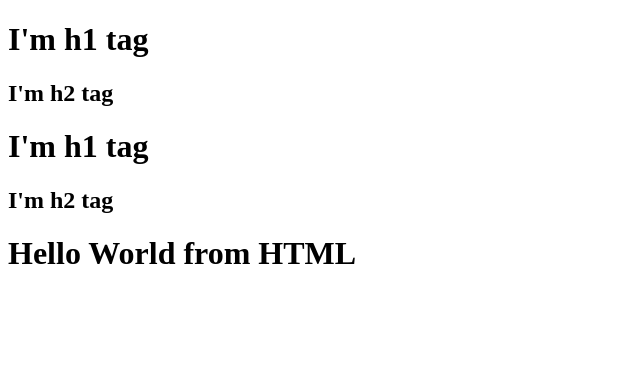
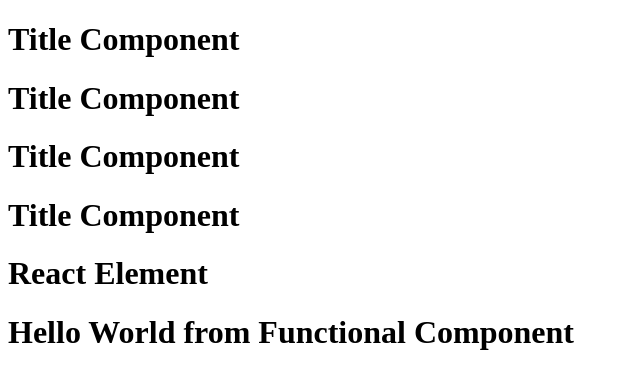
Before and after one commit to nehaattrash/Namaste-React, a React (Vite) app: page / in a window 1280 px wide. Shown: the top 388 px of the page, without its empty margins (0-640 px from the left). Built offline with nearby package versions, Linux system fonts and the light colour scheme.

Commit message:
Episode 3

```diff
--- /dev/null
+++ b/App1.js
@@ -0,0 +1,38 @@
+import React from "react";
+import ReactDOM from "react-dom/client";
+
+//React Element -> Js Object -> render function -> converts js obj to html and push it to browser
+const heading = React.createElement("h1",{id:"heading"},"Hello world");
+const root = ReactDOM.createRoot(document.getElementById("root"));
+console.log(heading);
+
+//Jsx - HTML like or JSX like syntax
+//JSX is not pure JS , it is neither understood by the browser nor React
+//JSX is transpiled(converted) before it reaches to the browser
+//JSX-> Babel ->React.createElement() -> ReactElement -> JS Obj -> render(JS Obj) -> HTML
+const jsxHeading = <h1 className="heading" tabIndex="0">Hello World from JSX</h1>;
+console.log(jsxHeading);
+
+//React Functional Components
+const Title = () =>{
+    return <h1>Title Component</h1>;
+};
+const HeadingComponent = () =>{
+    return (
+    <div id="container">
+        <Title/>
+        <Title></Title>
+        {Title()}
+        {elem}
+        <h1>Hello World from Functional Component</h1>
+    </div>
+    );
+};
+const elem = (
+    <div>
+        <Title/>
+        <h1>React Element</h1>
+    </div>
+);
+console.log(HeadingComponent());
+root.render(<HeadingComponent/>);
--- a/index.html
+++ b/index.html
@@ -7,8 +7,10 @@
     <title>Namaste React</title>
 </head>
 <body>
-    <div id="root"></div>
-    <h1>Hello World from HTML</h1>
+    <div id="root">
+        Not Rendered
+    </div>
+    <!-- <h1>Hello World from HTML</h1> -->
     <!-- <script>
         const heading = document.createElement("h1");
         heading.innerHTML = "Hello world from JS"
@@ -17,6 +19,7 @@
        </script> -->
     <!-- <script crossorigin src="https://unpkg.com/react@18/umd/react.development.js"></script>
     <script crossorigin src="https://unpkg.com/react-dom@18/umd/react-dom.development.js"></script> -->
-    <script type="module" src="./App.js"></script>
+    <!-- <script type="module" src="./App.js"></script> -->
+    <script type="module" src="./App1.js"></script>
 </body>
 </html>
```
Also changed, not shown: Notes/Notes_Ep_03_Laying_The_Foundation.txt (added).
